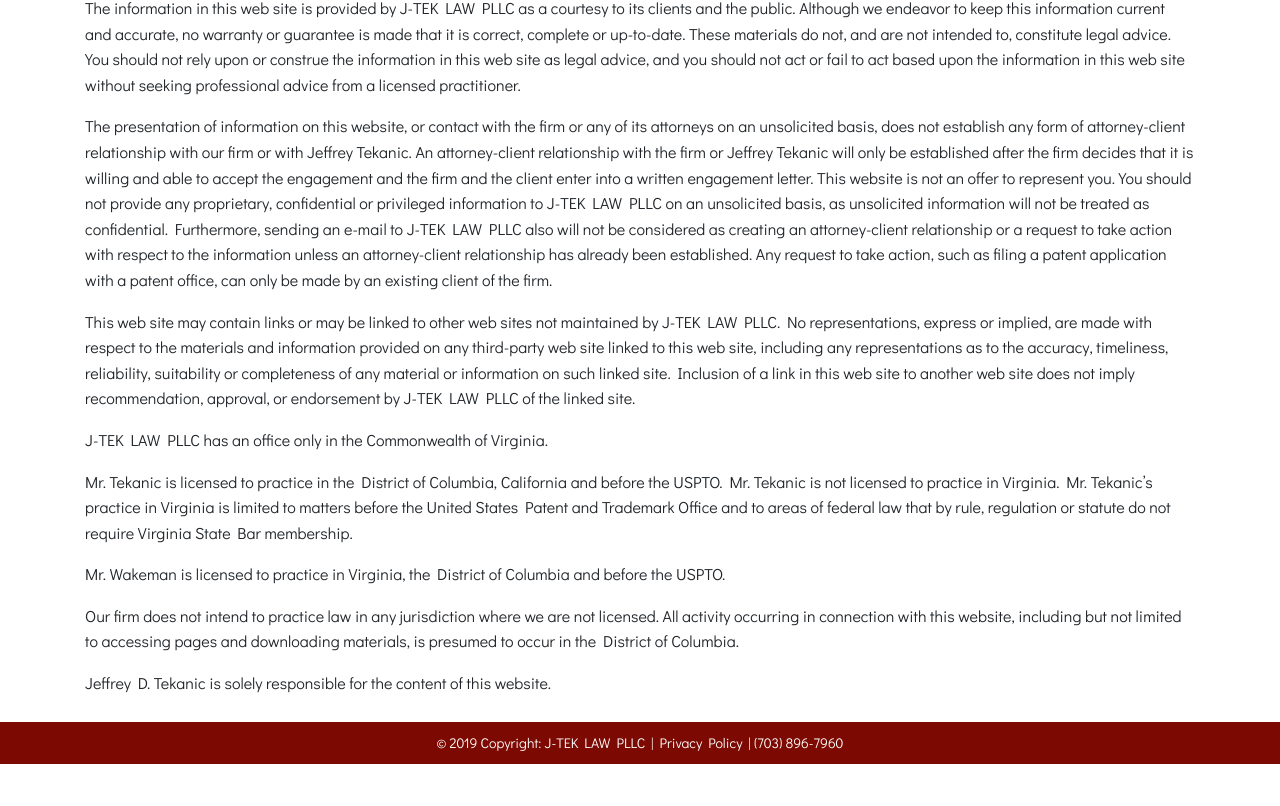
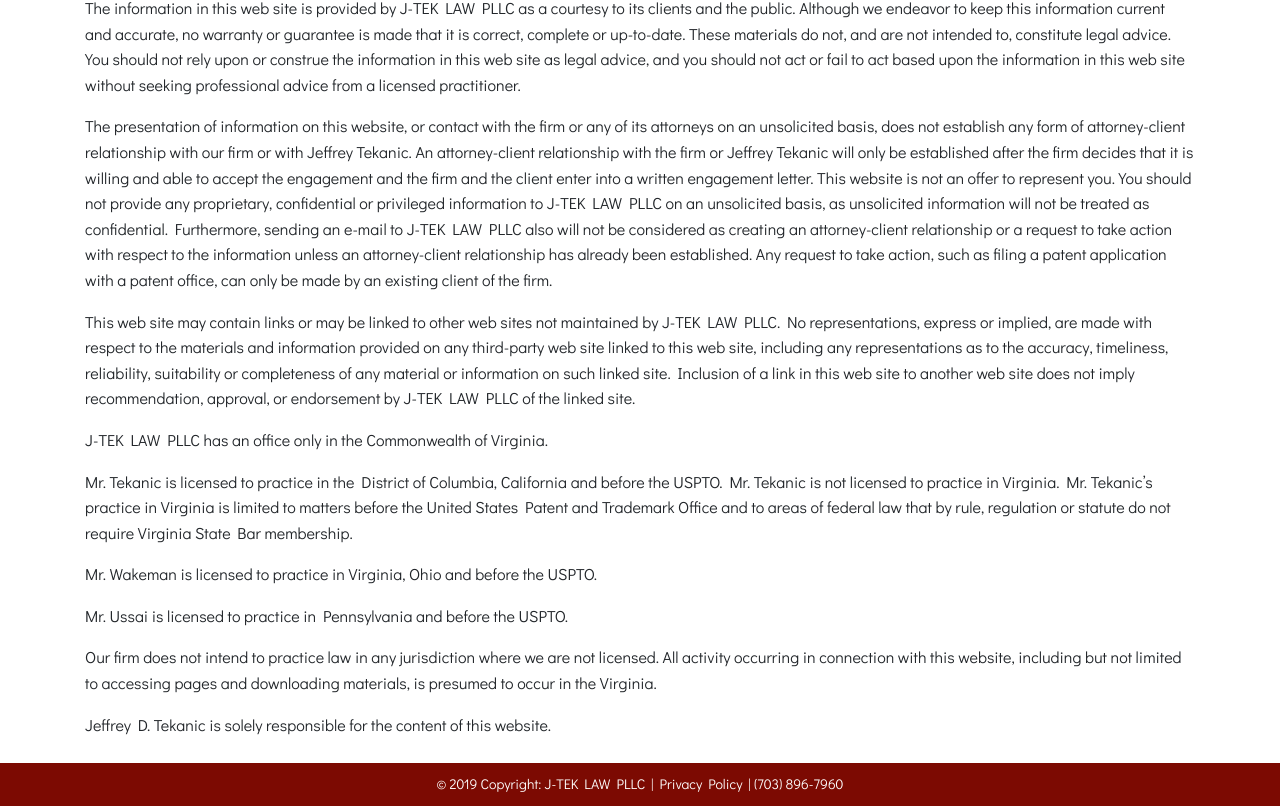
Before and after one commit to olga1598/j-tek, a React (Create React App) app in the folder j-tek/: page /disclaimer in a window 1280 px wide. Shown: the part 320-1126 px from the top of the page. Before the commit the page ends 1084 px from the top, so only its background shows below. Built offline with nearby package versions, Linux system fonts and the light colour scheme.

Commit message:
some text changes

```diff
--- a/j-tek/src/components/Contacts/Contacts.js
+++ b/j-tek/src/components/Contacts/Contacts.js
@@ -43,7 +43,7 @@
                             <br />
                             <span>
                                 E-mail address:
-                                    <a href="mailto: jeff@jtek-law.com"> jeff@jtek-law.com
+                                    <a href="mailto: mail@jtek-law.com"> mail@jtek-law.com
                                     </a>
                             </span>
                             <br />
--- a/j-tek/src/components/Disclaimer/Disclaimer.js
+++ b/j-tek/src/components/Disclaimer/Disclaimer.js
@@ -34,11 +34,15 @@
                     </p>
 
                     <p>
-                        Mr. Wakeman is licensed to practice in Virginia, the District of Columbia and before the USPTO.
+                        Mr. Wakeman is licensed to practice in Virginia, Ohio and before the USPTO.
                     </p>
 
                     <p>
-                        Our firm does not intend to practice law in any jurisdiction where we are not licensed. All activity occurring in connection with this website, including but not limited to accessing pages and downloading materials, is presumed to occur in the District of Columbia.
+                        Mr. Ussai is licensed to practice in Pennsylvania and before the USPTO.
+                    </p>
+
+                    <p>
+                        Our firm does not intend to practice law in any jurisdiction where we are not licensed. All activity occurring in connection with this website, including but not limited to accessing pages and downloading materials, is presumed to occur in the Virginia.
                     </p>
 
                     <p>
--- a/j-tek/src/components/Welcome/Welcome.css
+++ b/j-tek/src/components/Welcome/Welcome.css
@@ -48,7 +48,7 @@
   }
 
   .welcome-text, h3 {
-    font-size: 18px;
+    font-size: 15px;
   }
 
 }
--- a/j-tek/src/components/Welcome/Welcome.js
+++ b/j-tek/src/components/Welcome/Welcome.js
@@ -9,12 +9,12 @@
             <div className="container">
                 <hr className="style" />
                 <div className="row">
-                    <div className="col-sm-7">
-                        <img className="group-image" src="/welcome-page-group.jpg" alt="group" />
-                    </div>
                     <div className="col-sm-5">
                         <h3>Firm news:</h3>
                         <p className="welcome-text">J-TEK is delighted to welcome <strong>Mark A. Ussai</strong>, a talented and experienced patent attorney in the mechanical, electromechanical and applied software technical fields, to our firm.  Please learn more about Mark on our Attorneys page.  </p>
+                    </div>
+\                    <div className="col-sm">
+                        <img className="group-image" src="/welcome-page-group.jpg" alt="group" />
                     </div>
                 </div>
             </div>
```
